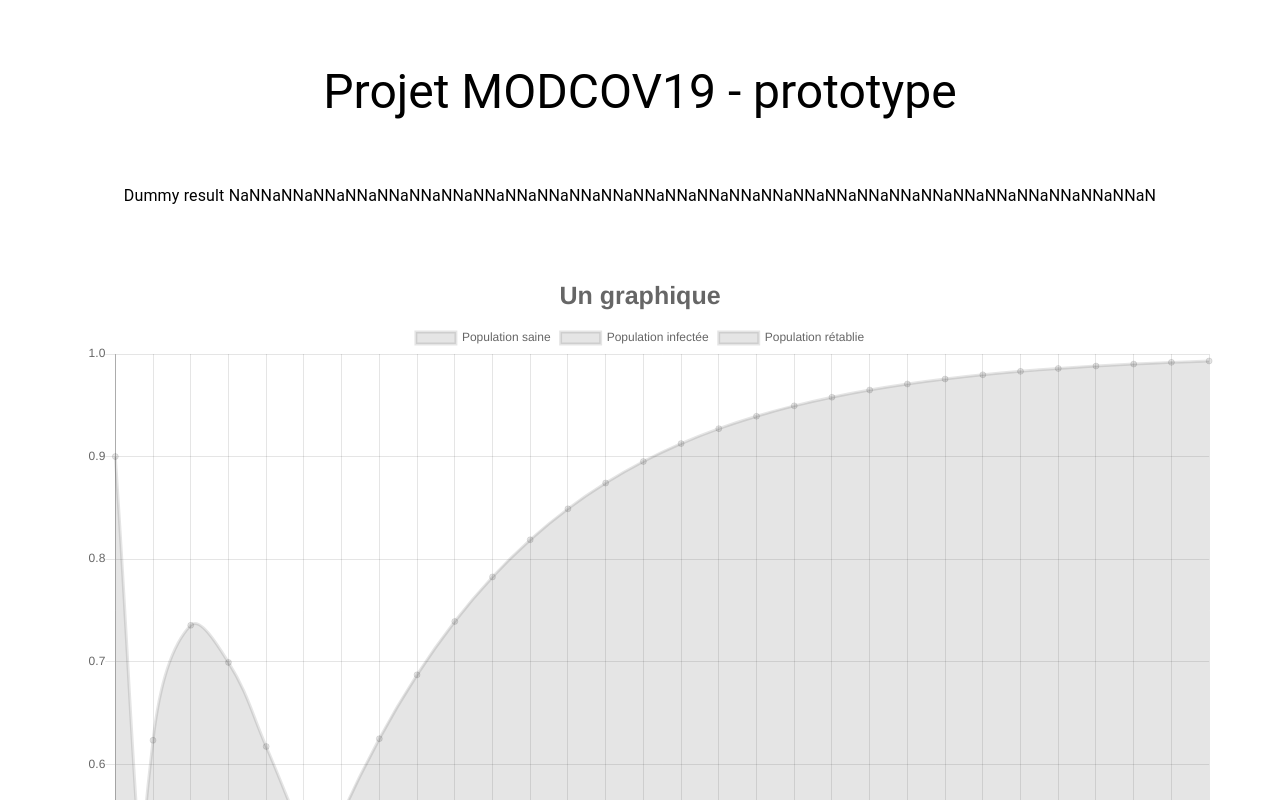
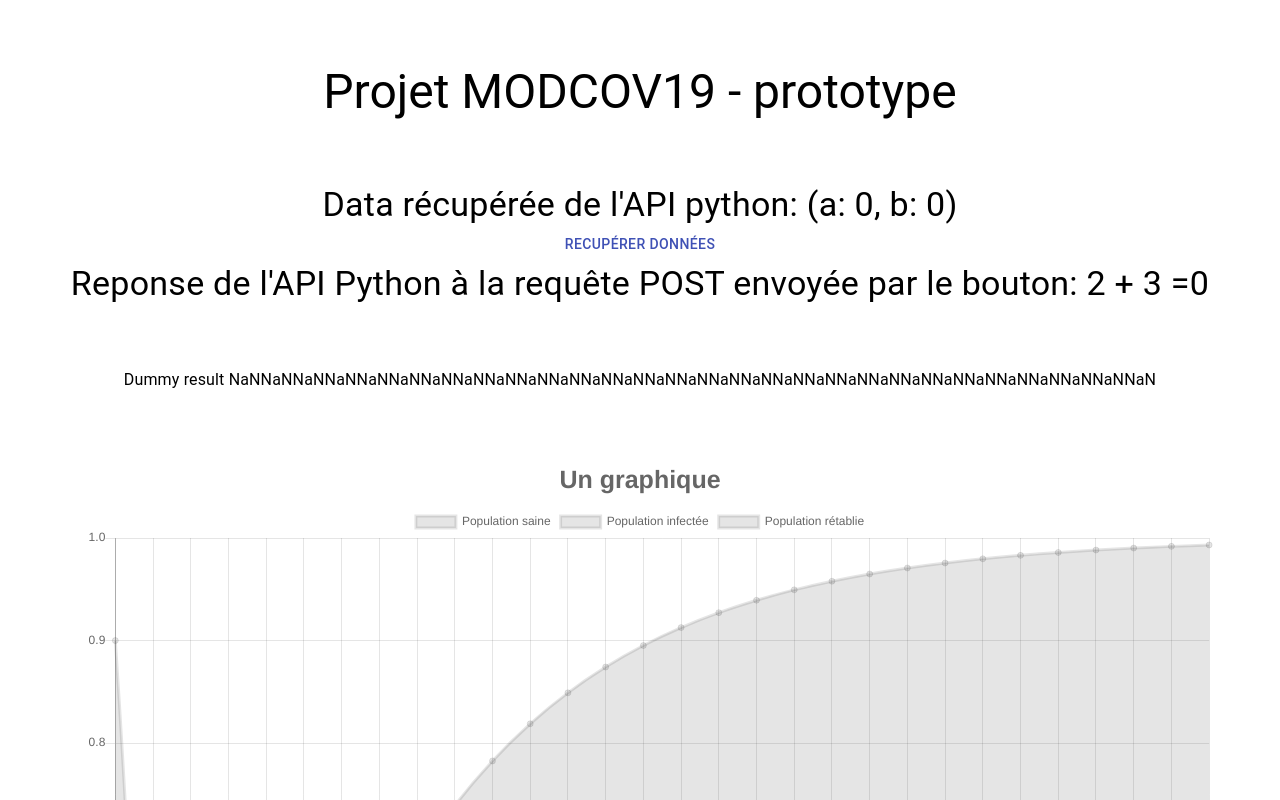
Before and after one commit to mines-nancy/modsir19, a React (Create React App) app: page / in a window 1280 px wide. Shown: the top 800 px of the page. Built offline with nearby package versions, Linux system fonts and the light colour scheme; no server answers.

Commit message:
Server + API finie avec examples
Le server et l'API Rest fonctionnent, j'ai ajouté des exemples de comment s'en servir dans App.js

```diff
--- a/package.json
+++ b/package.json
@@ -29,6 +29,7 @@
     "eslintConfig": {
         "extends": "react-app"
     },
+    "proxy": "http://localhost:5000",
     "browserslist": {
         "production": [
             ">0.2%",
--- a/src/App.js
+++ b/src/App.js
@@ -1,16 +1,66 @@
-import React from 'react';
+import React, { useEffect, useState } from 'react';
 import './App.css';
-import { Typography, Box } from '@material-ui/core';
+import { Typography, Box, Button } from '@material-ui/core';
 import { SIRView } from './SIRView';
 import { dummyModel } from './model/sir';
 import { Chart } from './ChartView';
 
 const App = () => {
+    const [placeholderData, setPlaceholderData] = useState({ a: 0, b: 0 });
+    const [placeholderDataPOST, setPlaceholderDataPOST] = useState({ result: 0 });
+
+    useEffect(() => {
+        fetch('/get_data_sample').then((response) =>
+            response.json().then((data) => {
+                // eslint-disable-next-line no-console
+                console.log(data);
+                // At this point, data is {"a": 2, "b": 3}
+                setPlaceholderData(data);
+            }),
+        );
+    }, []);
+
     return (
         <div className="App">
             <Box m={8}>
                 <Typography variant="h3" component="h2">
                     Projet MODCOV19 - prototype
+                </Typography>
+            </Box>
+            <Box m={8}>
+                <Typography variant="h4" component="h2">
+                    Data récupérée de l'API python: (a: {placeholderData.a}, b: {placeholderData.b})
+                </Typography>
+                <Button
+                    color="primary"
+                    onClick={async () => {
+                        // Example pour envoyer un appel POST a l'API
+                        const function_input = { x: 2, y: 3 };
+                        const response = await fetch('/add_data', {
+                            method: 'POST',
+                            headers: {
+                                'Content-Type': 'application/json',
+                            },
+                            body: JSON.stringify(function_input)
+                        });
+
+                        if (response.ok) {
+                            // eslint-disable-next-line no-console
+                            console.log('response worked!');
+                            response.json().then((data) => {
+                                // eslint-disable-next-line no-console
+                                console.log(data);
+                                // At this point, data is {"a": 2, "b": 3}
+                                setPlaceholderDataPOST(data);
+                            });
+                        }
+                    }}
+                >
+                    Recupérer données
+                </Button>
+                <Typography variant="h4" component="h2">
+                    Reponse de l'API Python à la requête POST envoyée par le bouton: 2 + 3 =
+                    {placeholderDataPOST.result}
                 </Typography>
             </Box>
             <Typography variant="body1" component="h2">
```
Also changed, not shown: 1 other file (tests, documents, lock files or other folders).
